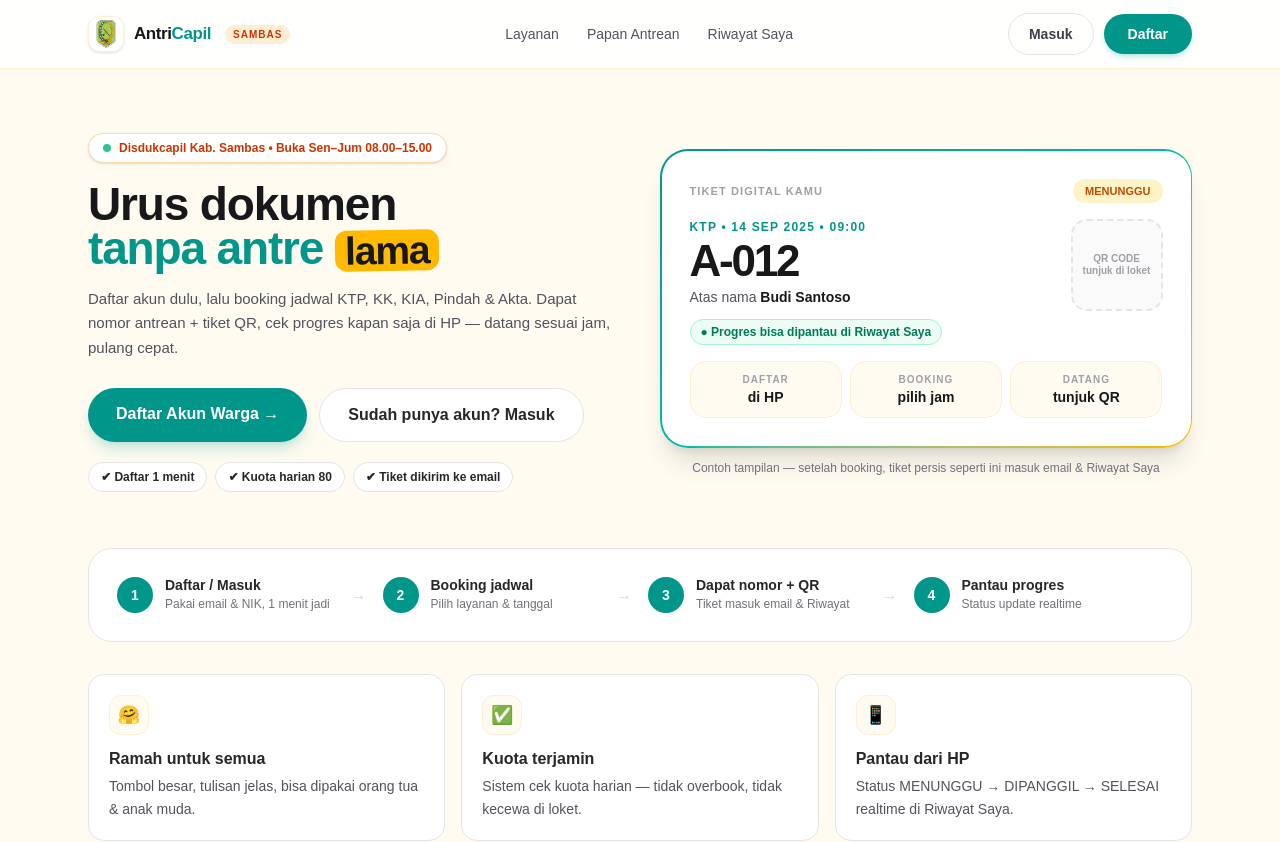
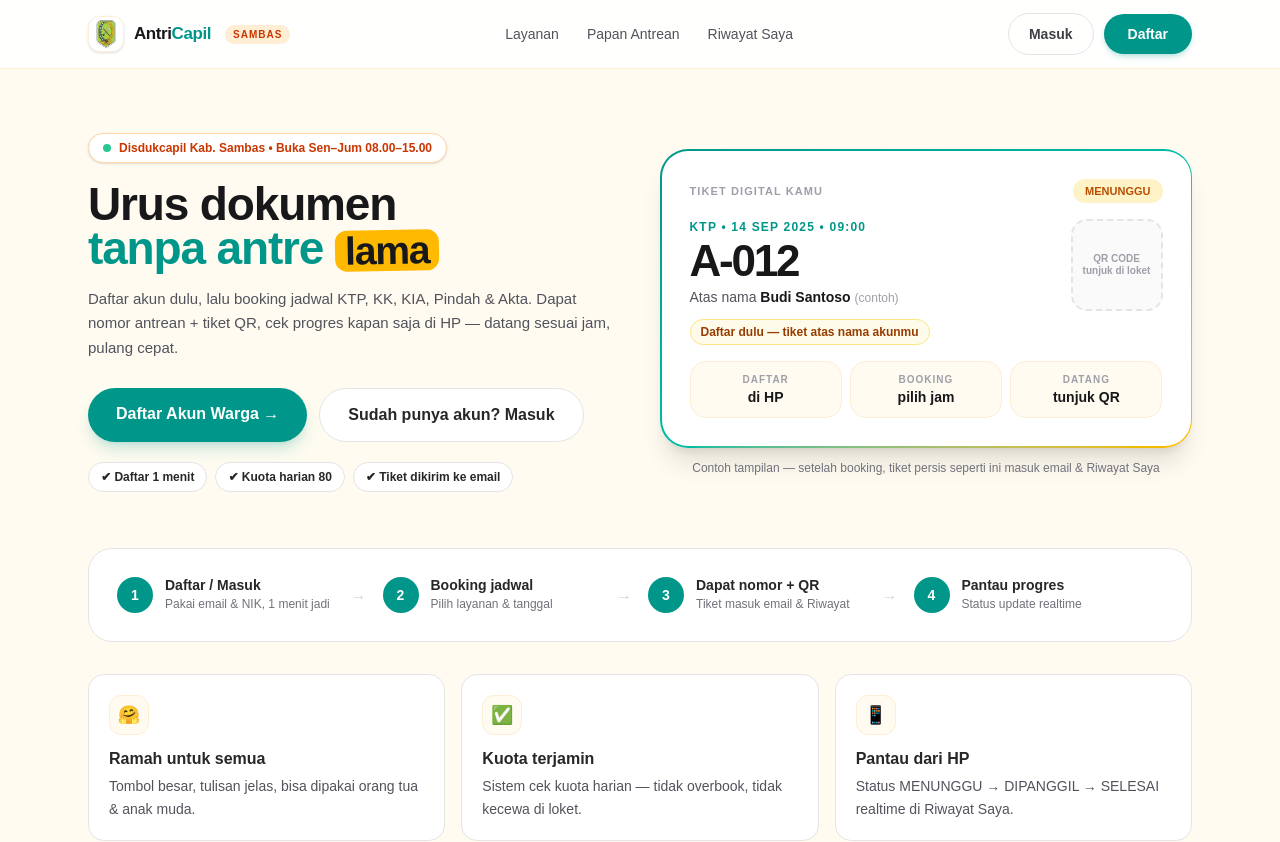
Before and after one commit to ERGUS457/antri-capil, a Next.js app: page / in a window 1280 px wide. Shown: the top 842 px of the page. Built offline with nearby package versions, Linux system fonts and the light colour scheme; no server answers.

Commit message:
feat: landing tiket preview sinkron nama akun login (fallback contoh jika tamu)

```diff
--- a/src/app/page.tsx
+++ b/src/app/page.tsx
@@ -1,5 +1,6 @@
 import Link from "next/link";
 import Navbar from "@/components/Navbar";
+import TiketPreview from "@/components/TiketPreview";
 
 const layanan = [
   { kode: "KTP", nama: "KTP Elektronik", desc: "Buat & perpanjang KTP-el, rekam biometrik", icon: "🪪", bg: "bg-sky-100", accent: "text-sky-600" },
@@ -46,19 +47,7 @@ export default function Home() {
         <div className="relative">
           <div className="rounded-[28px] bg-gradient-to-br from-teal-600 via-teal-500 to-amber-400 p-[1.5px] shadow-xl">
             <div className="rounded-[26px] bg-white p-6 md:p-7">
-              <div className="flex items-center justify-between">
-                <p className="text-[11px] font-black tracking-widest text-zinc-400 uppercase">Tiket Digital Kamu</p>
-                <span className="bg-amber-100 text-amber-700 text-[11px] font-black px-3 py-1 rounded-full">MENUNGGU</span>
-              </div>
-              <div className="mt-4 flex gap-4 items-start">
-                <div className="flex-1">
-                  <p className="text-xs font-bold tracking-widest text-teal-600">KTP • 14 SEP 2025 • 09:00</p>
-                  <p className="text-[44px] font-black leading-none tracking-tighter text-zinc-900 mt-1">A-012</p>
-                  <p className="text-sm text-zinc-600 mt-1">Atas nama <b className="text-zinc-900">Budi Santoso</b></p>
-                  <div className="mt-3 inline-flex items-center gap-1.5 bg-emerald-50 border border-emerald-200 text-emerald-700 text-xs font-bold px-2.5 py-1 rounded-full">● Progres bisa dipantau di Riwayat Saya</div>
-                </div>
-                <div className="w-[92px] h-[92px] rounded-2xl border-2 border-dashed border-zinc-200 grid place-items-center bg-zinc-50 text-zinc-400 text-[10px] font-bold leading-tight text-center p-2">QR CODE<br />tunjuk di loket</div>
-              </div>
+                <TiketPreview />
                 <div className="mt-4 grid grid-cols-3 gap-2 text-center">
                   {[
                     { k: "Daftar", v: "di HP" },
--- /dev/null
+++ b/src/components/TiketPreview.tsx
@@ -0,0 +1,33 @@
+'use client';
+import { useSession } from 'next-auth/react';
+export default function TiketPreview() {
+  const { data: session, status } = useSession();
+  const user = session?.user as any;
+  const isAuthed = status === 'authenticated' && !!user;
+  const displayName = isAuthed ? user.name : 'Budi Santoso';
+  return (
+    <div>
+      <div className="flex items-center justify-between">
+        <p className="text-[11px] font-black tracking-widest text-zinc-400 uppercase">Tiket Digital Kamu</p>
+        <span className="bg-amber-100 text-amber-700 text-[11px] font-black px-3 py-1 rounded-full">MENUNGGU</span>
+      </div>
+      <div className="mt-4 flex gap-4 items-start">
+        <div className="flex-1">
+          <p className="text-xs font-bold tracking-widest text-teal-600">KTP • 14 SEP 2025 • 09:00</p>
+          <p className="text-[44px] font-black leading-none tracking-tighter text-zinc-900 mt-1">A-012</p>
+          <p className="text-sm text-zinc-600 mt-1">
+            Atas nama <b className="text-zinc-900">{displayName}</b>
+            {isAuthed && <span className="ml-1.5 inline-flex items-center gap-1 bg-emerald-50 border border-emerald-200 text-emerald-700 text-[10px] font-bold px-1.5 py-0.5 rounded-full">● sinkron akun</span>}
+            {!isAuthed && <span className="ml-1 text-xs text-zinc-400">(contoh)</span>}
+          </p>
+          {isAuthed ? (
+            <div className="mt-3 inline-flex items-center gap-1.5 bg-emerald-50 border border-emerald-200 text-emerald-700 text-xs font-bold px-2.5 py-1 rounded-full">● Sinkron dengan akun kamu — progres di Riwayat Saya</div>
+          ) : (
+            <div className="mt-3 inline-flex items-center gap-1.5 bg-amber-50 border border-amber-200 text-amber-800 text-xs font-bold px-2.5 py-1 rounded-full">Daftar dulu — tiket atas nama akunmu</div>
+          )}
+        </div>
+        <div className="w-[92px] h-[92px] rounded-2xl border-2 border-dashed border-zinc-200 grid place-items-center bg-zinc-50 text-zinc-400 text-[10px] font-bold leading-tight text-center p-2">QR CODE<br />tunjuk di loket</div>
+      </div>
+    </div>
+  );
+}
```
Also changed, not shown: 2 other files (tests, documents, lock files or other folders). Lines whose indentation alone changed are shown as unchanged.
